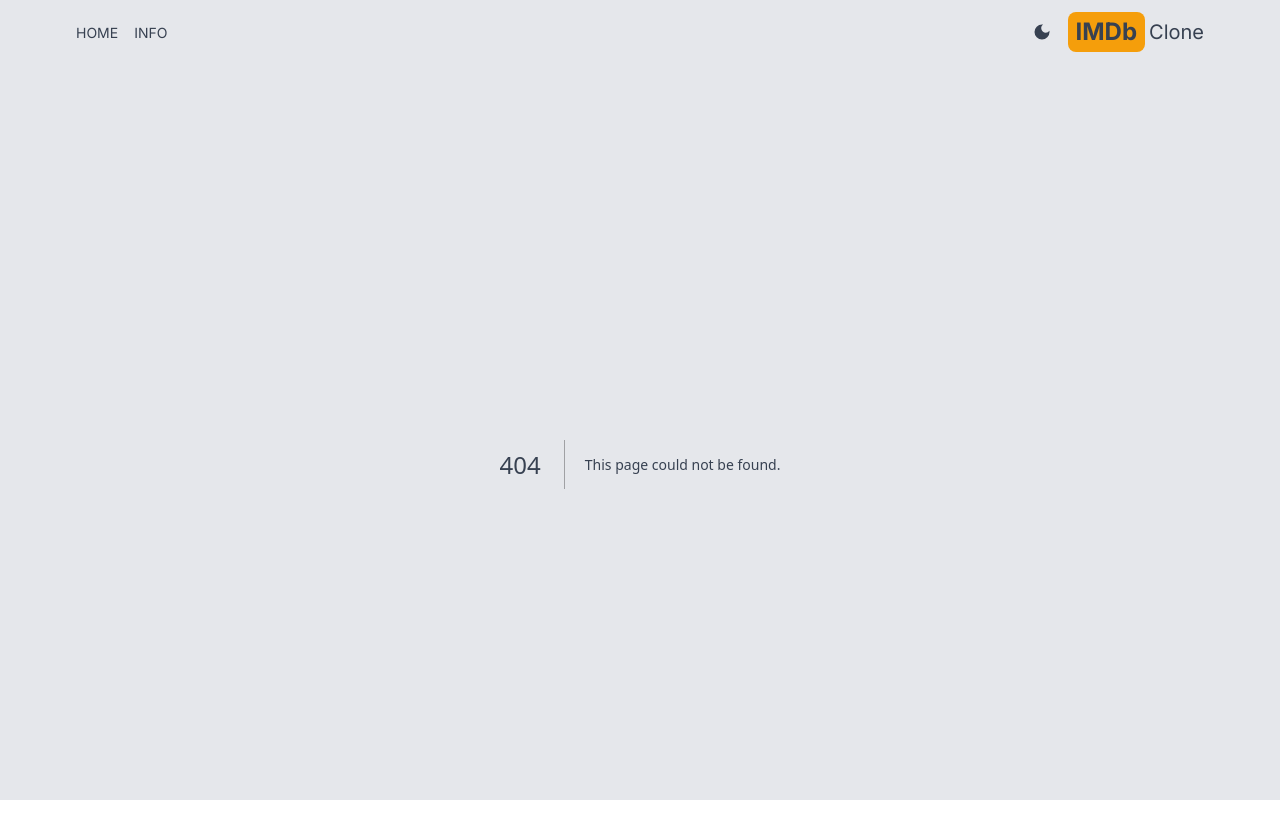
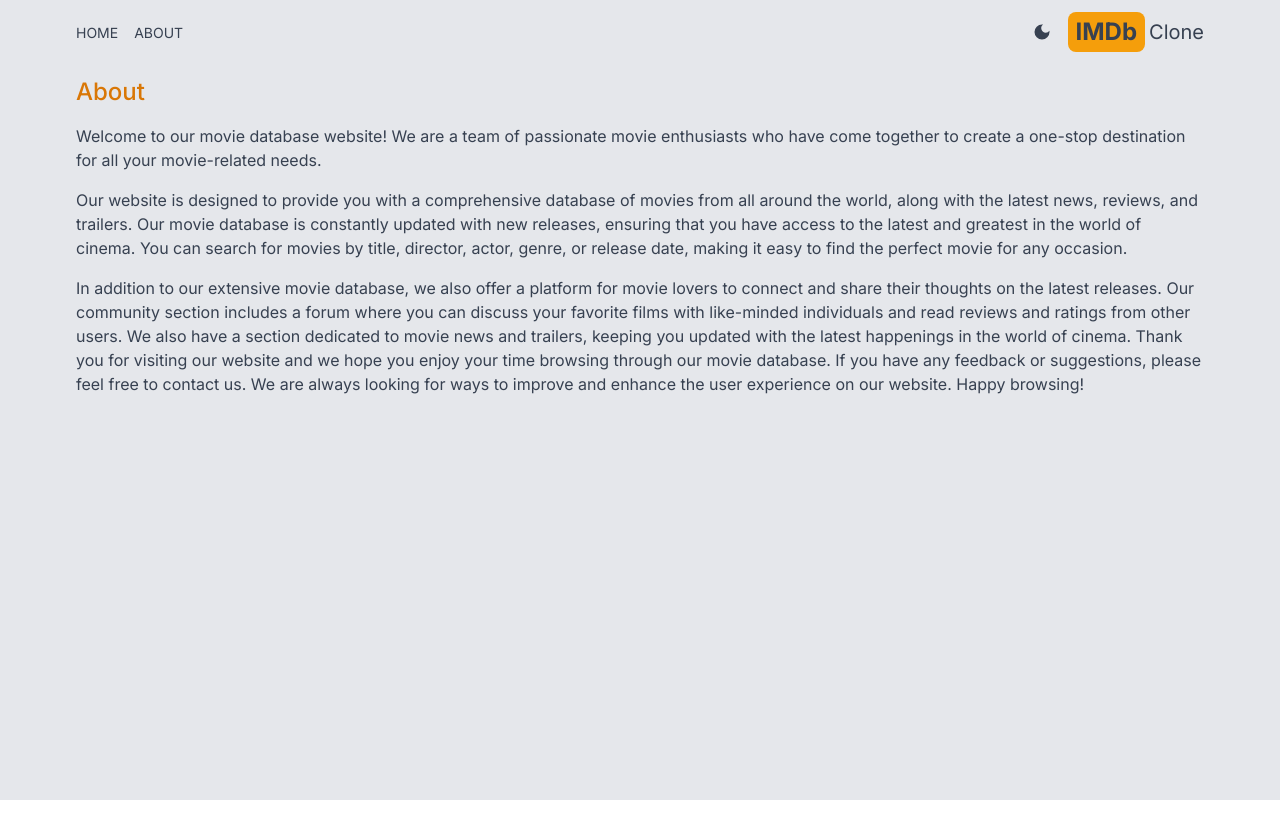
Before and after one commit to boxjob/imbd-next, a Next.js app: page /about in a window 1280 px wide. Before the commit this address had no page. Shown: the top 838 px of the page. After the commit the page ends 800 px from the top, so only its background shows below. Built offline with nearby package versions, Linux system fonts and the light colour scheme.

Commit message:
create the about

```diff
--- /dev/null
+++ b/src/app/about/page.jsx
@@ -0,0 +1,38 @@
+const About = () => {
+    return (
+        <div className="max-w-6xl mx-auto p-3 space-y-4">
+            <div className="text-2xl font-medium text-amber-600">About</div>
+            <p>
+                Welcome to our movie database website! We are a team of passionate movie
+                enthusiasts who have come together to create a one-stop destination for
+                all your movie-related needs.
+            </p>
+
+            <p>
+                Our website is designed to provide you with a comprehensive database of
+                movies from all around the world, along with the latest news, reviews,
+                and trailers. Our movie database is constantly updated with new
+                releases, ensuring that you have access to the latest and greatest in
+                the world of cinema. You can search for movies by title, director,
+                actor, genre, or release date, making it easy to find the perfect movie
+                for any occasion.
+            </p>
+
+            <p>
+                In addition to our extensive movie database, we also offer a platform
+                for movie lovers to connect and share their thoughts on the latest
+                releases. Our community section includes a forum where you can discuss
+                your favorite films with like-minded individuals and read reviews and
+                ratings from other users. We also have a section dedicated to movie news
+                and trailers, keeping you updated with the latest happenings in the
+                world of cinema. Thank you for visiting our website and we hope you
+                enjoy your time browsing through our movie database. If you have any
+                feedback or suggestions, please feel free to contact us. We are always
+                looking for ways to improve and enhance the user experience on our
+                website. Happy browsing!
+            </p>
+        </div>
+    );
+}
+
+export default About;
--- a/src/components/Header.jsx
+++ b/src/components/Header.jsx
@@ -8,7 +8,7 @@
         <div className="flex justify-between items-center p-3 max-w-6xl mx-auto">
             <div className="flex gap-4">
                 <MenuItem title='home' address='/' Icon={ AiFillHome } />
-                <MenuItem title='info' address='/' Icon={ BsFillInfoCircleFill } />
+                <MenuItem title='about' address='/about' Icon={ BsFillInfoCircleFill } />
             </div>
             <div className="flex items-center gap-4">
                 <DarkModeSwitch />
```
